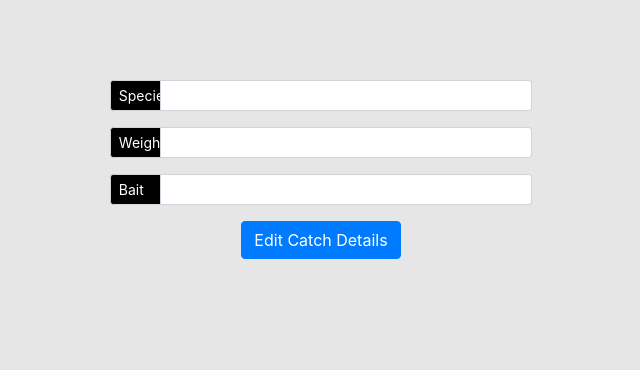
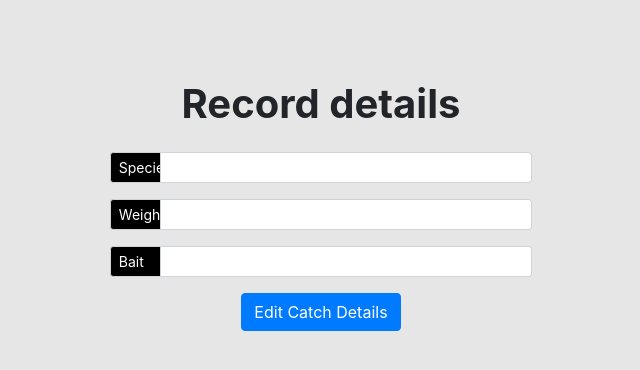
Before and after one commit to MCombs-92/Fishing-Records-Frontend, an Angular app: page /fish/edit/1 in a window 1280 px wide. Shown: the top 370 px of the page, without its empty margins (319-959 px from the left). Built offline with nearby package versions, Linux system fonts and the light colour scheme; no server answers.

Commit message:
Adjusted some styling for completed components

```diff
--- a/src/app/Fish/fish-edit/fish-edit.component.css
+++ b/src/app/Fish/fish-edit/fish-edit.component.css
@@ -17,7 +17,13 @@
     width: 33%;
     margin: auto;
     padding-top: 10vh;
+    text-align: center;
+}
 
+#content h1 {
+    margin-bottom: 3vh;
+    font-weight: bold;
+    font-size: 30pt;
 }
 
 #content label {
--- a/src/app/Fish/fish-edit/fish-edit.component.html
+++ b/src/app/Fish/fish-edit/fish-edit.component.html
@@ -1,5 +1,7 @@
 <div id = "container">
     <div id = "content">
+
+      <h1>Record details</h1>
 
           <div class="input-group input-group-sm mb-3">
               <div class="input-group-prepend">
--- a/src/app/app.component.css
+++ b/src/app/app.component.css
@@ -1,3 +1,7 @@
-body {
+* {
     background-color: #e6e6e6;
 }
+
+body {
+    height: 100vh;
+}
```
